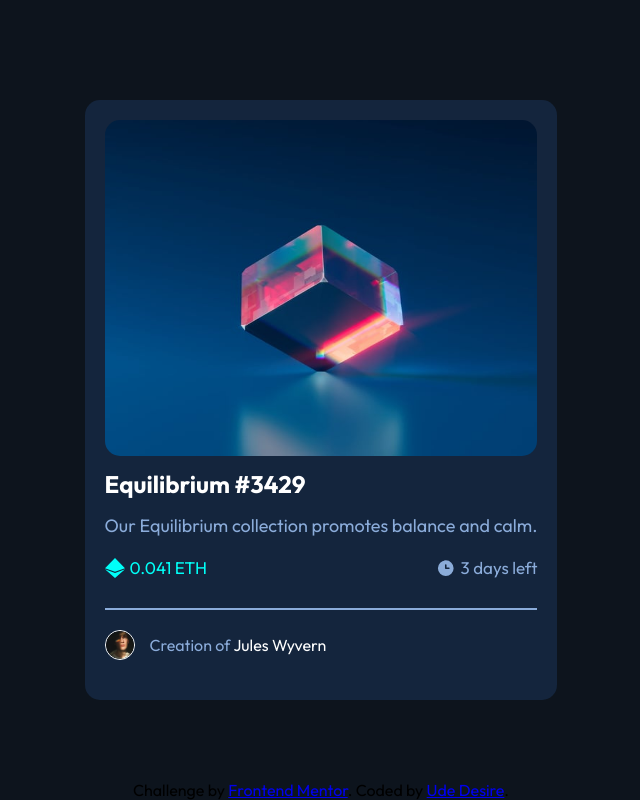
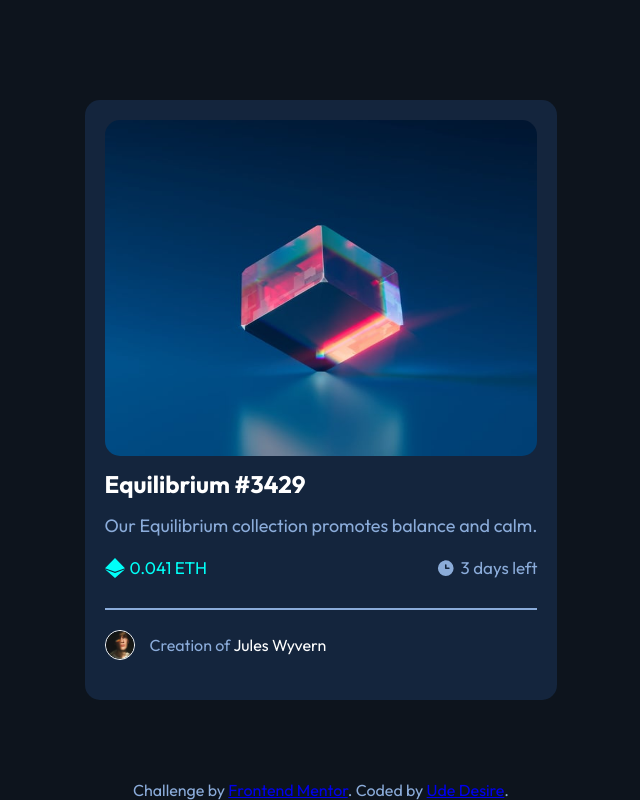
Before and after one commit to DessyZeal/NFTpreviewcard, a plain HTML site: page index.html in a window 1280 px wide. Shown: the whole page, without its empty margins (319-959 px from the left). Drawn offline with Linux system fonts and the light colour scheme.

Commit message:
new commit

```diff
--- a/style.css
+++ b/style.css
@@ -106,4 +106,5 @@ body {
 .attribution {
     position: absolute;
     bottom: 0;
+    color: var(--Soft-blue);
 }
```
